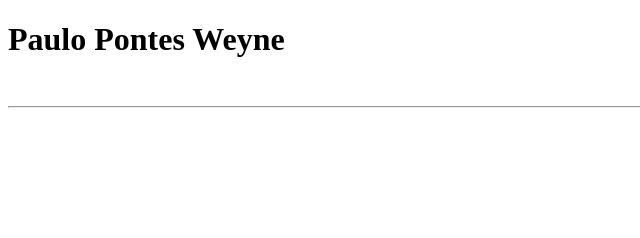
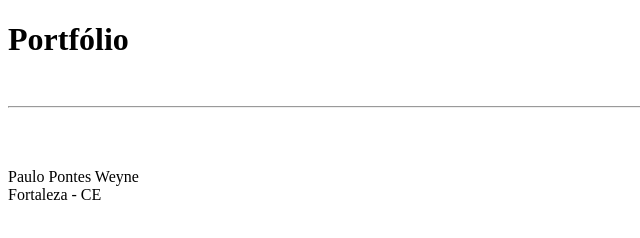
Before and after one commit to PauloWeyne/PauloWeyne, a plain HTML site: page index.html in a window 1280 px wide. Shown: the whole page, without its empty margins (0-640 px from the left). Drawn offline with Linux system fonts and the light colour scheme.

Commit message:
corrigindo título e adicionando nome e cidade onde mora

```diff
--- a/index.html
+++ b/index.html
@@ -4,14 +4,16 @@
     <meta charset="UTF-8">
     <meta http-equiv="X-UA-Compatible" content="IE=edge">
     <meta name="viewport" content="width=device-width, initial-scale=1.0">
-    <title>Portfólio - Paulo Weyne</title>
+    <title>Paulo P. Weyne</title>
 </head>
 <body>
-    <h1>Paulo Pontes Weyne</h1>
+    <h1>Portfólio</h1>
     <br>
     <hr>
     <br>
     <img src="" alt="">
+    <p>Paulo Pontes Weyne
+        <br> Fortaleza - CE</p>
 
 </body>
 </html>
```
